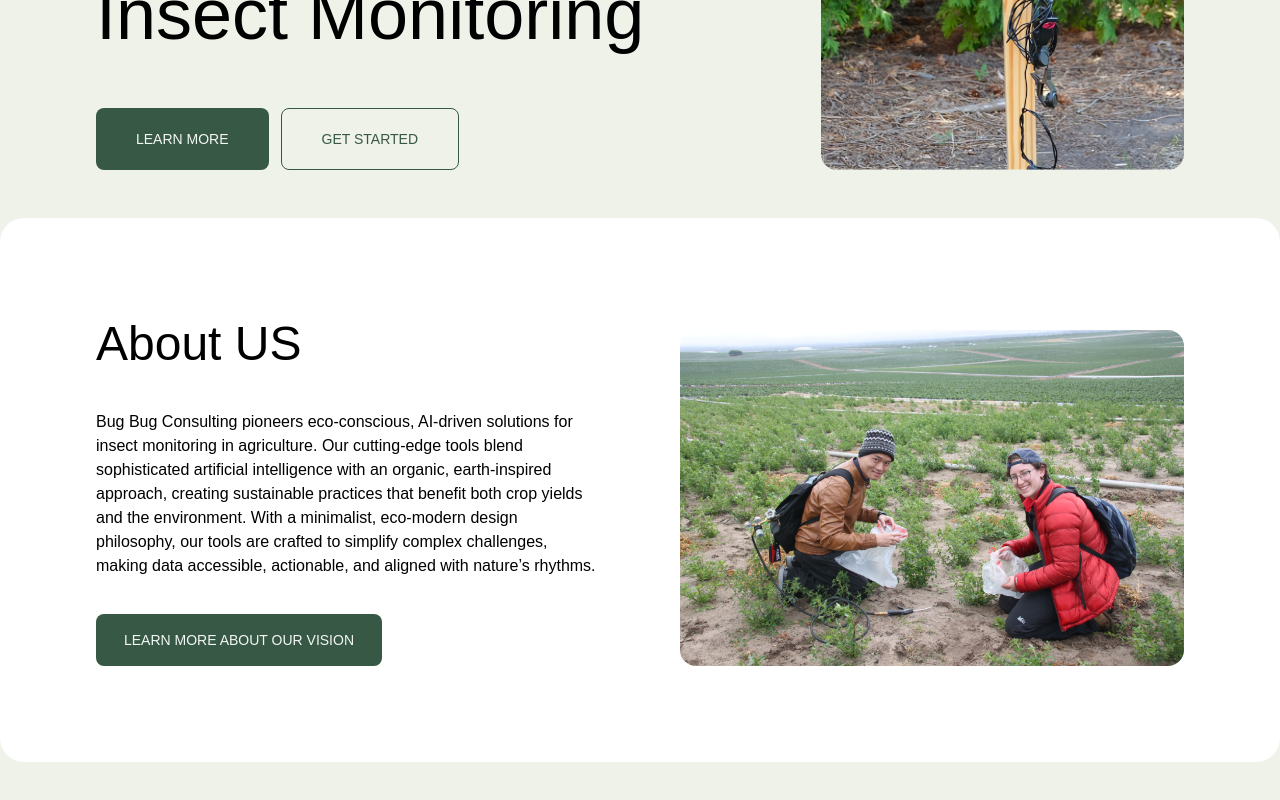
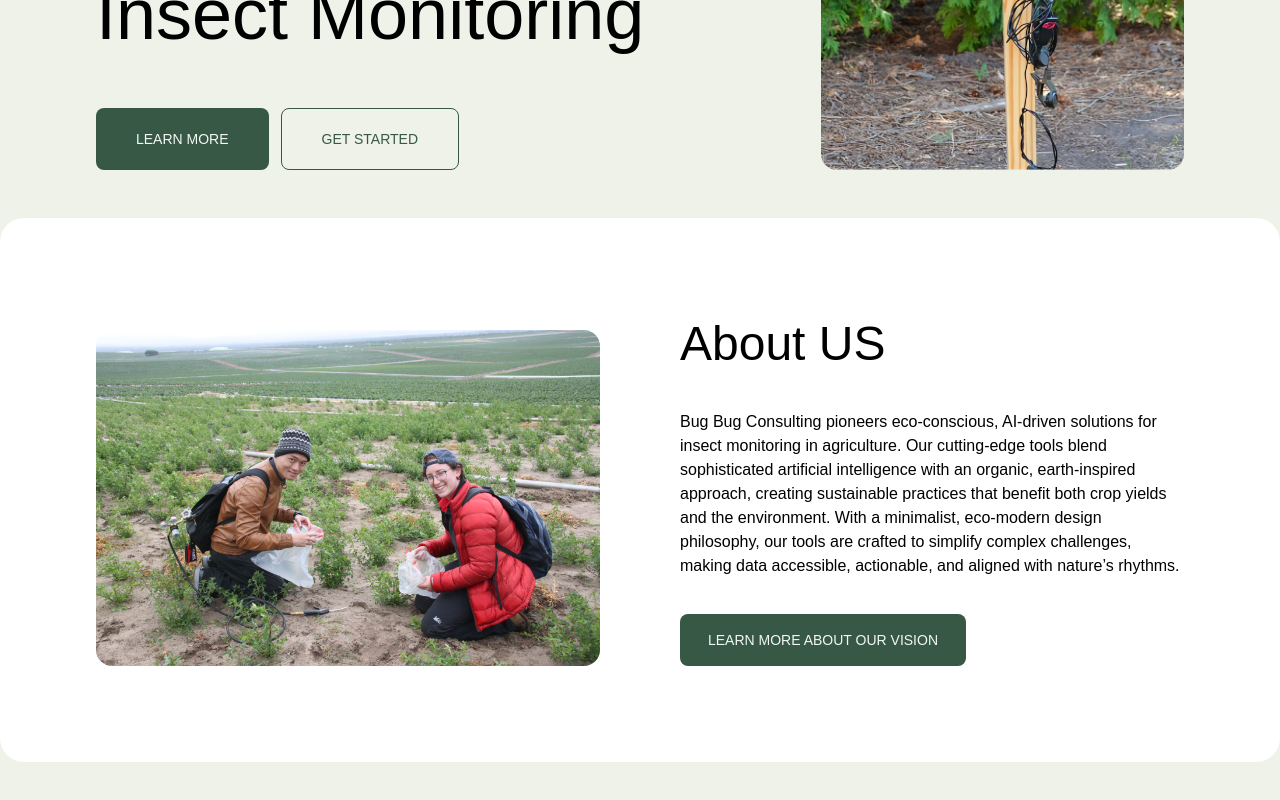
Before and after one commit to bagussuprapta/kreative-assembly, a React (Create React App) app: page / in a window 1280 px wide. Shown: the part 484-1284 px from the top of the page. Built offline with nearby package versions, Linux system fonts and the light colour scheme; the HTML template or start-up script is replaced by a standard one; a web font is replaced by a local one.

Commit message:
fix(about-us): order in desktop

```diff
--- a/src/components/interface/AboutUs.jsx
+++ b/src/components/interface/AboutUs.jsx
@@ -1,10 +1,10 @@
 function AboutUs() {
   return (
     <div className="flex flex-col gap-y-5 pt-8 pb-2 sm:pb-4 md:flex md:flex-row md:gap-x-20 md:py-10 xl:py-24">
-      <div className="order-2 mt-4 place-self-center md:w-1/2">
+      <div className="order-2 mt-4 place-self-center md:w-1/2 md:order-1">
         <img className="rounded-2xl w-full object-cover" src="AboutUs.jpg" alt="" />
       </div>
-      <div className="order-1 flex flex-col gap-y-5 md:w-1/2 justify-between">
+      <div className="order-1 justify-between flex flex-col gap-y-5 md:w-1/2 md:order-2">
         <h2 className="text-4xl lg:text-4xl xl:text-5xl xl:leading-tight text-center md:text-left">About US</h2>
         <p className="text-center px-3 text-base md:text-left md:px-0">
           Bug Bug Consulting pioneers eco-conscious, AI-driven solutions for insect monitoring in agriculture. Our cutting-edge tools blend sophisticated artificial intelligence with an organic,
```
